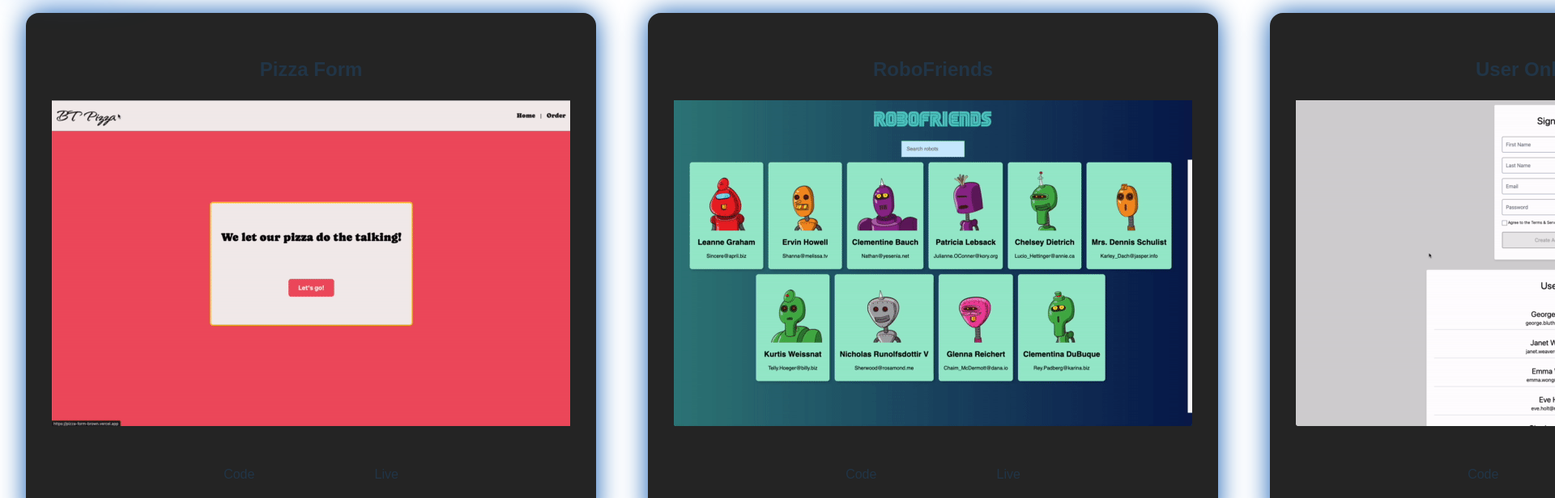
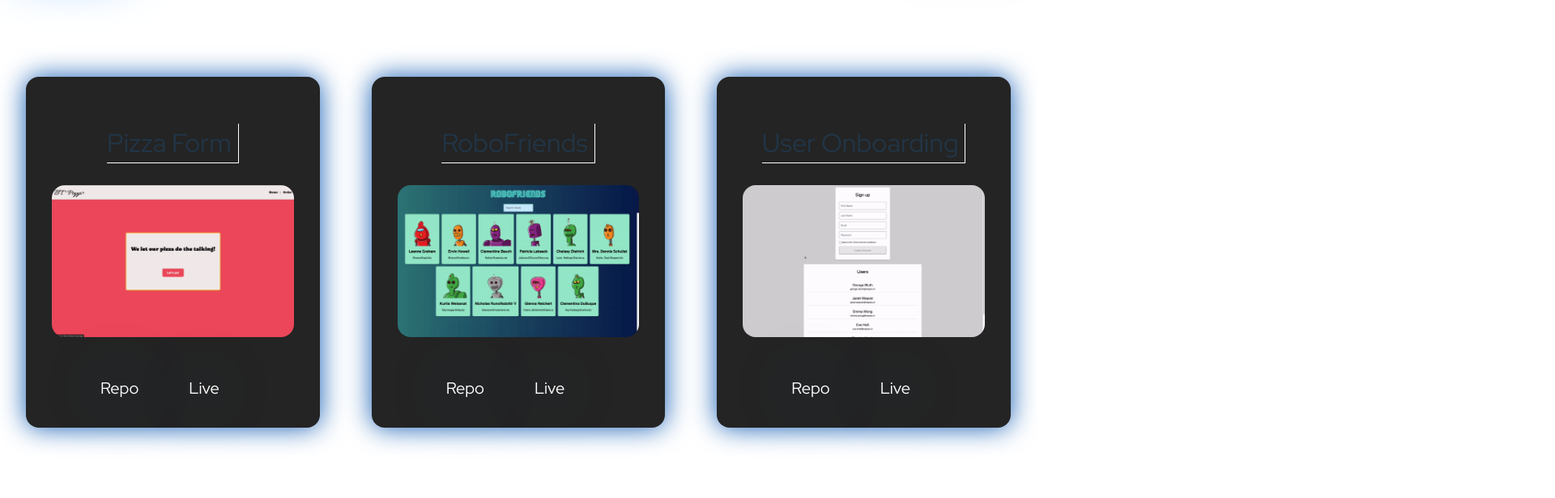
Before and after one commit to jwbw29/vite-portfolio, a React (Vite) app: page /projects in a window 1280 px wide. Shown: the part 160-776 px from the top of the page at 81% size, 1920 px wide, since content can reach past the window. Built offline with nearby package versions, Linux system fonts and the light colour scheme.

Commit message:
Add links to repository and live site in ProjectsPage.jsx

```diff
--- a/src/components/ProjectsPage.jsx
+++ b/src/components/ProjectsPage.jsx
@@ -15,8 +15,12 @@ export default function ProjectsPage() {
             <img src={pizzaGif} alt="pizza-form" />
             <div className="code-links">
               {" "}
-              <p>Code</p>
-              <p>Live</p>
+              <a href="" target="_blank" rel="noopener noreferrer">
+                Repo
+              </a>
+              <a href="" target="_blank" rel="noopener noreferrer">
+                Live
+              </a>
             </div>
           </div>
 
@@ -26,8 +30,10 @@ export default function ProjectsPage() {
             <p>Image of Project here</p>
             <div className="code-links">
               {" "}
-              <p>Code</p>
-              <p>Live</p>
+              <a href="" target="_blank" rel="noopener noreferrer">Repo</a>
+              <a href="" target="_blank" rel="noopener noreferrer">
+                Live
+              </a>
             </div>
           </div> */}
 
@@ -36,8 +42,12 @@ export default function ProjectsPage() {
             <img src={roboGif} alt="robofriends" />
             <div className="code-links">
               {" "}
-              <p>Code</p>
-              <p>Live</p>
+              <a href="" target="_blank" rel="noopener noreferrer">
+                Repo
+              </a>
+              <a href="" target="_blank" rel="noopener noreferrer">
+                Live
+              </a>
             </div>
           </div>
 
@@ -46,8 +56,12 @@ export default function ProjectsPage() {
             <img src={onboardingGif} alt="user-onboarding" />
             <div className="code-links">
               {" "}
-              <p>Code</p>
-              <p>Live</p>
+              <a href="" target="_blank" rel="noopener noreferrer">
+                Repo
+              </a>
+              <a href="" target="_blank" rel="noopener noreferrer">
+                Live
+              </a>
             </div>
           </div>
         </div>
--- a/src/styles/ProjectsPage.css
+++ b/src/styles/ProjectsPage.css
@@ -26,6 +26,27 @@
   box-shadow: 0 0 2rem #125cb3;
 }
 
+.single-project:hover {
+  box-shadow: 0 0 2rem #3f96fa;
+}
+
+.single-project h2 {
+  font-size: 2rem;
+  font-family: "Red Hat Display", sans-serif;
+  font-weight: 900;
+  /* * This (below) might be too much */
+  padding-right: 0.5rem;
+  border-right: 1px solid white;
+  border-bottom: 1px solid white;
+}
+
+.single-project img {
+  width: 100%;
+  height: auto;
+  border-radius: 1em;
+  margin-bottom: 1em;
+}
+
 .code-links {
   display: flex;
   flex-direction: row;
@@ -35,3 +56,20 @@
   /* margin: 2em; */
   margin: 2em 2em 0 2em;
 }
+
+.code-links a {
+  display: inline-block;
+  /* margin: 0 1em; */
+  font-size: 1.25rem;
+  font-family: "Red Hat Display", sans-serif;
+  font-weight: 900;
+  padding-right: 2rem;
+  padding-bottom: 2px;
+  filter: drop-shadow(0 0 2em #125cb3);
+  text-decoration: none;
+}
+
+.code-links a:hover {
+  color: #48adff;
+  filter: drop-shadow(0 0 2rem #3f96fa);
+}
```
